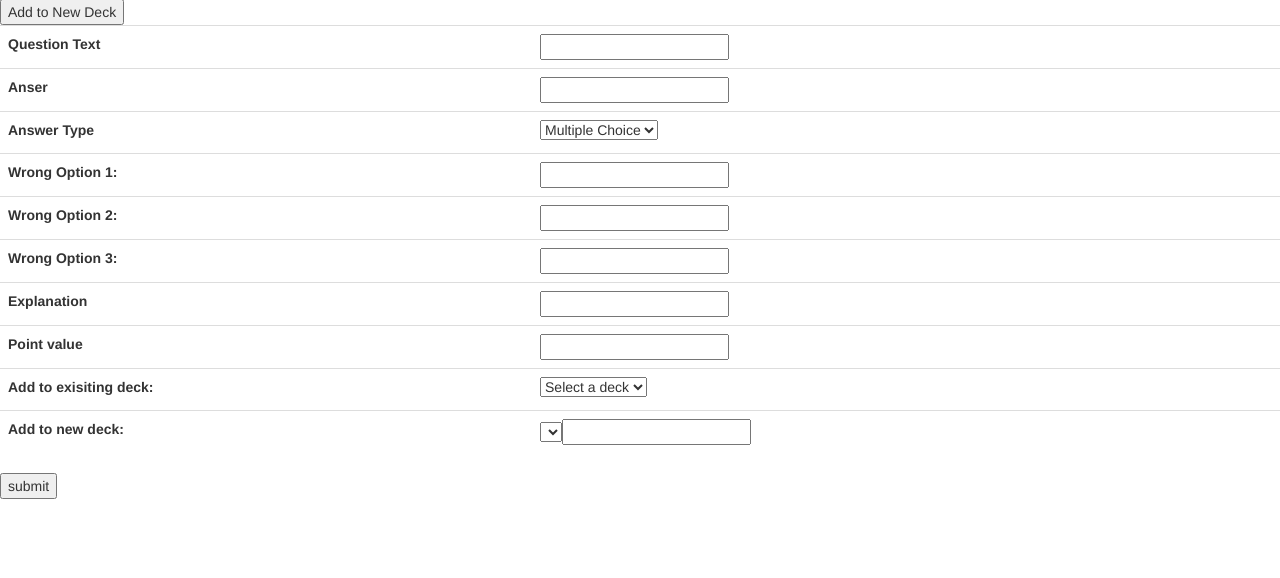
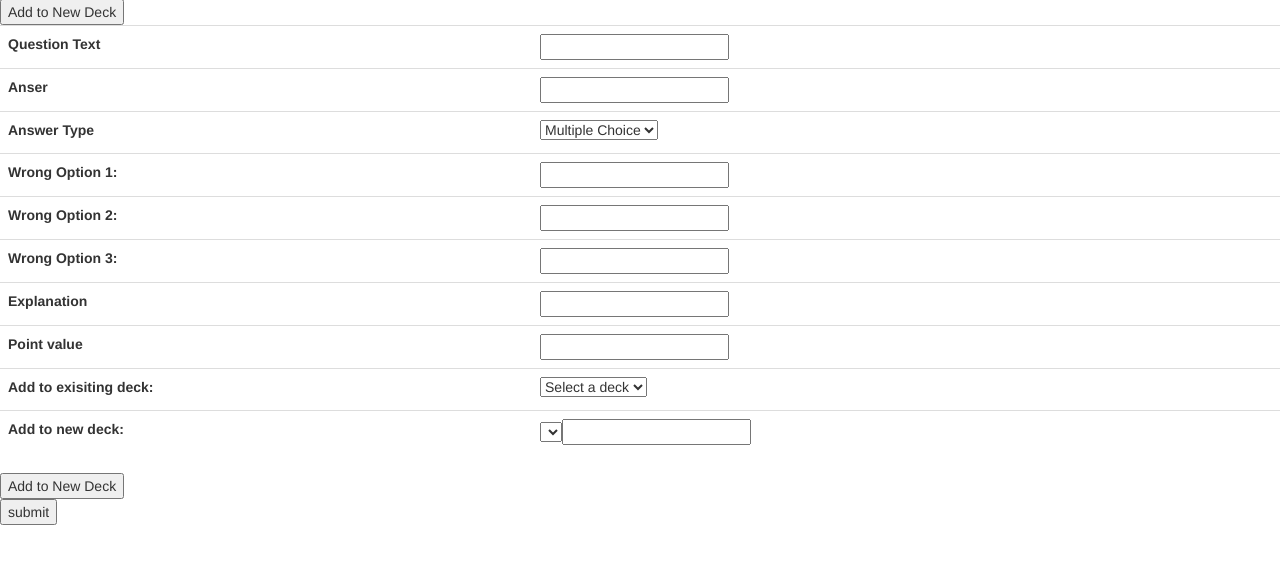
Before and after one commit to mflem/CodeMode, a Flask app: template templates/make.html in a window 1280 px wide. Shown: the part 73-651 px from the top of the page. Run offline with Flask 2, Linux system fonts and the light colour scheme; the template is opened without the code that fills it, so the values that code supplies are empty; parts of the project's set-up code (start-up, migrations or seed data) failed here and were passed over; some libraries are stand-ins or nearby versions.

Commit message:
Update make.html

```diff
--- a/templates/make.html
+++ b/templates/make.html
@@ -62,9 +62,10 @@ when given a question-->
               <input type=text name="newDeckName" value="{{deck}}"></input>
             </select></td>
           </tr>
-        <button id="newDeck">Add to New Deck</button><br>
         </tbody>
+<button id="newDeck">Add to New Deck</button><br>
       </table>
+<button id="newDeck">Add to New Deck</button><br>
 <!--    here    -->
       <input type="submit" value='submit' name='submit'></input>
   </form>
```
